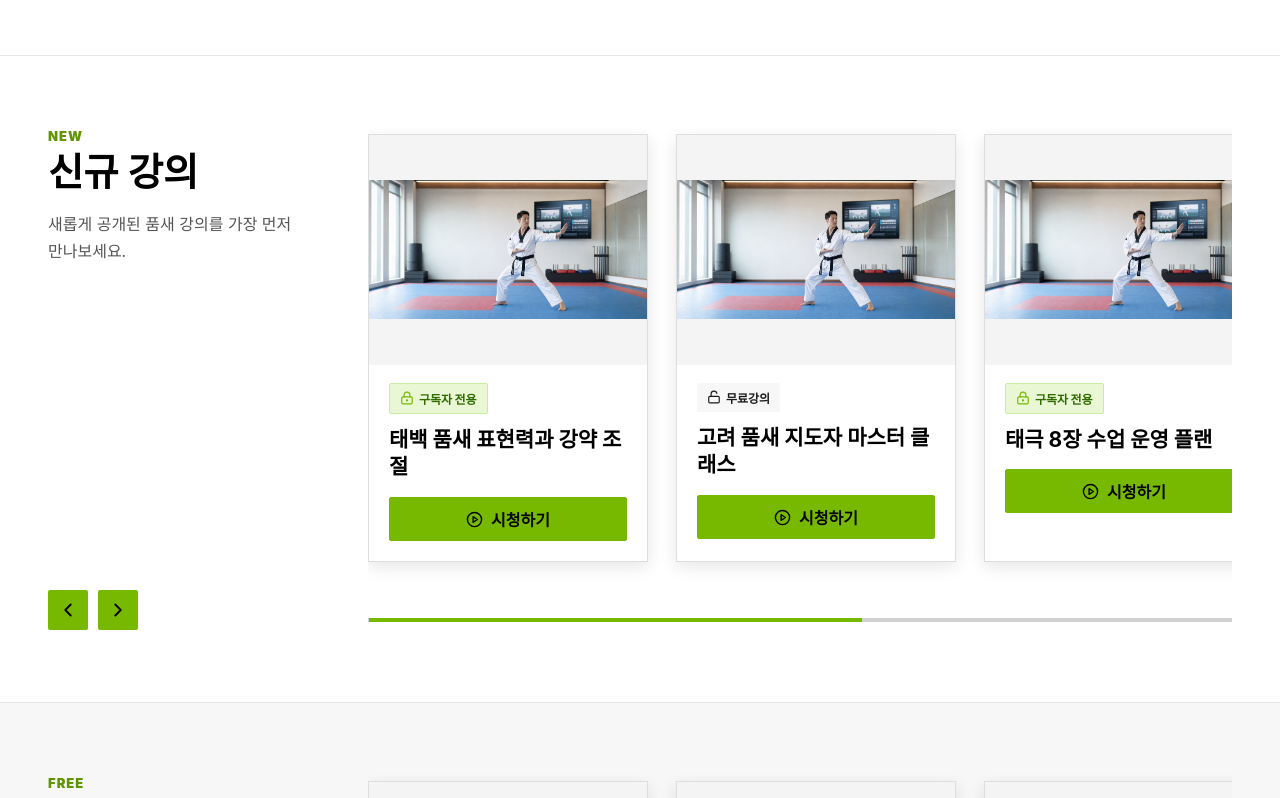
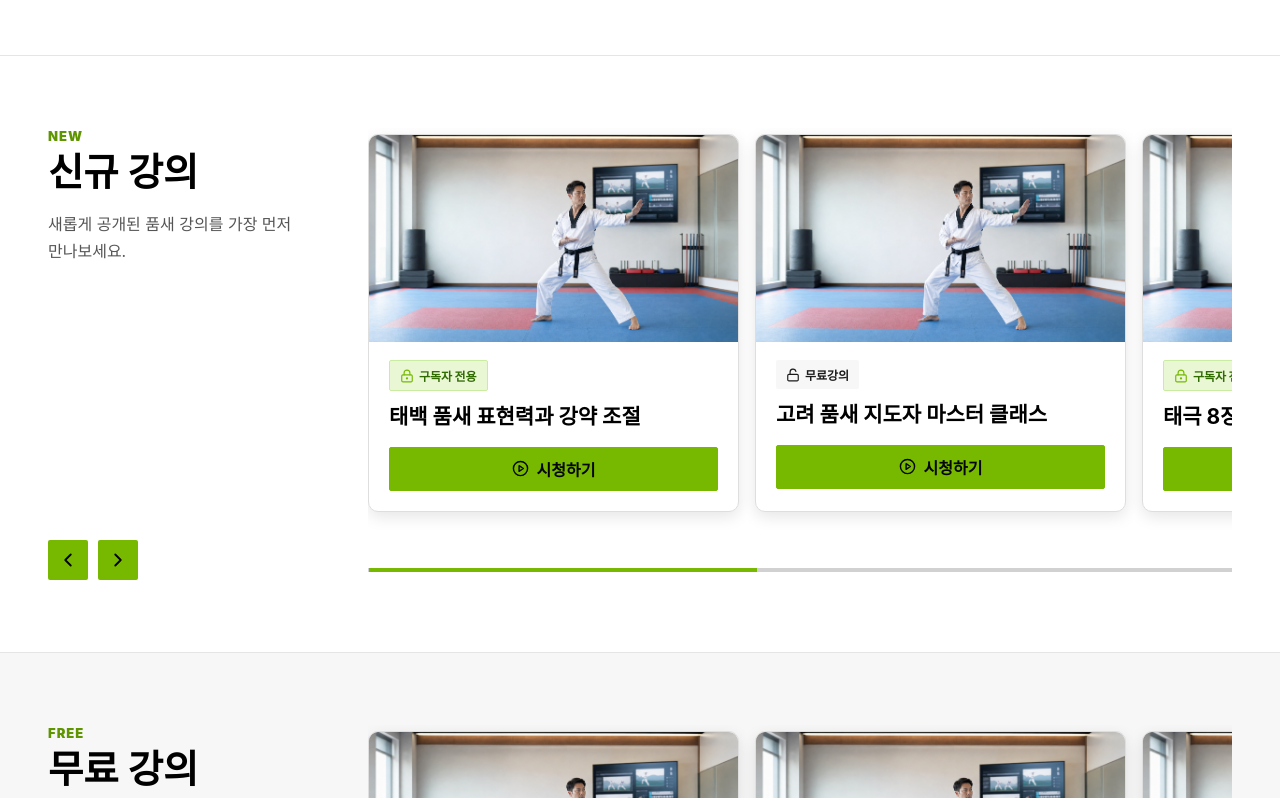
Before and after one commit to boteps4120-alt/botepswep, a Next.js app: page / in a window 1280 px wide. Shown: the part 1562-2360 px from the top of the page. Built offline with nearby package versions, Linux system fonts and the light colour scheme; no server answers; the database is empty.

Commit message:
Refine course card dimensions

```diff
--- a/app/globals.css
+++ b/app/globals.css
@@ -923,8 +923,16 @@ h3 {
 
 .course-grid {
   display: grid;
-  gap: 20px;
-  grid-template-columns: repeat(3, 1fr);
+  gap: 16px;
+  grid-template-columns: repeat(auto-fill, minmax(320px, 371px));
+}
+
+.course-grid .course-card-landscape {
+  width: 100%;
+}
+
+.course-grid:has(> .course-card-portrait):not(:has(> .course-card-landscape)) {
+  grid-template-columns: repeat(auto-fill, 216px);
 }
 
 .home-course-sections {
@@ -1036,8 +1044,8 @@ h3 {
 .course-rail {
   cursor: grab;
   display: grid;
-  gap: 28px;
-  grid-auto-columns: minmax(280px, 320px);
+  gap: 16px;
+  grid-auto-columns: max-content;
   grid-auto-flow: column;
   grid-column: 2;
   grid-row: 1;
@@ -1107,7 +1115,7 @@ h3 {
 .course-card {
   background: var(--surface);
   border: 1px solid #dedede;
-  border-radius: 0;
+  border-radius: 10px;
   box-shadow: 0 5px 16px rgba(0, 0, 0, 0.1);
   display: flex;
   flex-direction: column;
@@ -1126,11 +1134,37 @@ h3 {
 .course-image-link {
   background: #f4f4f4;
   display: block;
-  height: 230px;
+  overflow: hidden;
   position: relative;
+  width: 100%;
 }
 
 .course-card .course-image {
+  object-position: center;
+}
+
+.course-card-landscape {
+  width: min(371px, calc(100vw - 40px));
+}
+
+.course-card-landscape .course-image-link {
+  aspect-ratio: 16 / 9;
+}
+
+.course-card-landscape .course-image {
+  object-fit: cover;
+}
+
+.course-card-portrait {
+  width: min(216px, calc(100vw - 40px));
+}
+
+.course-card-portrait .course-image-link {
+  aspect-ratio: 2 / 3;
+  background: #111;
+}
+
+.course-card-portrait .course-image {
   object-fit: contain;
 }
 
--- a/components/course-card.tsx
+++ b/components/course-card.tsx
@@ -22,7 +22,7 @@ export function CourseCard({ course, initialBookmarked = false }: { course: Cour
           src={course.thumbnail}
           alt=""
           fill
-          sizes={isPortrait ? "(max-width: 768px) 78vw, 380px" : "(max-width: 768px) 100vw, 380px"}
+          sizes={isPortrait ? "(max-width: 768px) 62vw, 216px" : "(max-width: 768px) 88vw, 371px"}
           className="course-image"
         />
       </Link>
```
